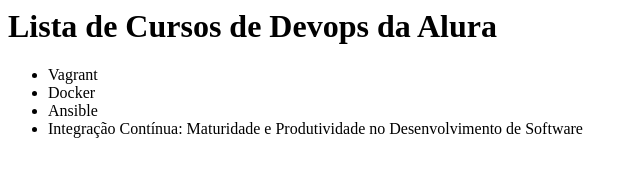
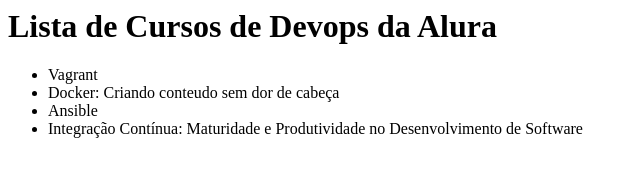
Before and after one commit to Mariana-RDS/alura-git, a plain HTML site: page index.html in a window 1280 px wide. Shown: the whole page, without its empty margins (0-640 px from the left). Drawn offline with Linux system fonts and the light colour scheme.

Commit message:
Corrigindo nome do curso de docker

```diff
--- a/index.html
+++ b/index.html
@@ -6,7 +6,7 @@
 <body>
     <ul>
         <li>Vagrant</li>
-        <li>Docker</li>
+        <li>Docker: Criando conteudo sem dor de cabeça</li>
         <li>Ansible</li>
         <li>Integração Contínua: Maturidade e Produtividade no Desenvolvimento de Software</li>
     </ul>
```
